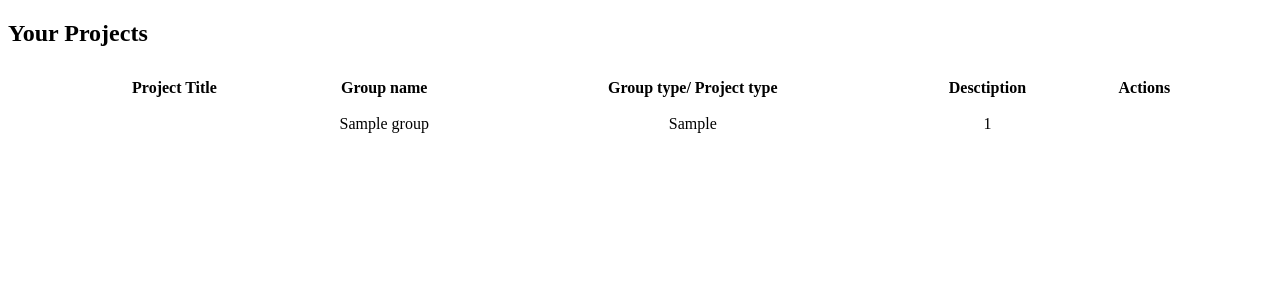
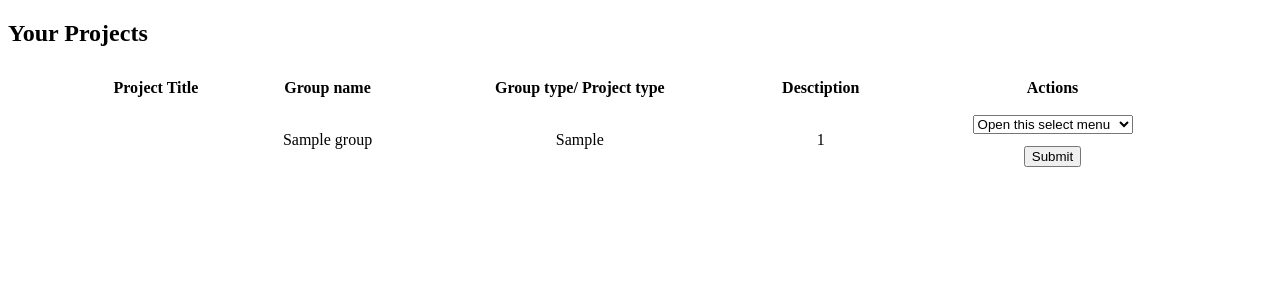
Before and after one commit to zawad-monsur/Project-Showcase-Management, a PHP site: page /Manage_projects_students.php in a window 1280 px wide. Shown: the top 300 px of the page. Run offline with PHP 8.4, Linux system fonts and the light colour scheme; tables that the repository leaves empty hold one stand-in row (values such as "Sample post"); data that the repository does not hold is empty.

Commit message:
manage project of students action button added

```diff
--- a/Manage_projects_students.php
+++ b/Manage_projects_students.php
@@ -41,6 +41,22 @@
         <td><?php echo $rows['group_name']; ?></td>
         <td><?php echo $rows['group_category']; ?></td>
         <td><?php echo $rows['description']; ?></td>
+        <td>
+        <form name="update_status" action="api/update_status.php" method="post">
+                    <input type="hidden" name="project_id" id="project_id" value="<?php echo $rows['project_id']; ?>">
+                        <select name="status_update" class="form-select">
+                            <option selected>Open this select menu</option>
+                            <option value="add_update">Add an update</option>
+                            <option value="edit_title">Edit project title</option>
+                            <option value="edit_description">Edit project Description</option>
+
+
+                        </select>
+                        <div class="text-center my-4">
+                         <input type="submit" value="Submit"> </div>
+                    </form>
+
+            </td>
 
     </tr>
     <?php
```
